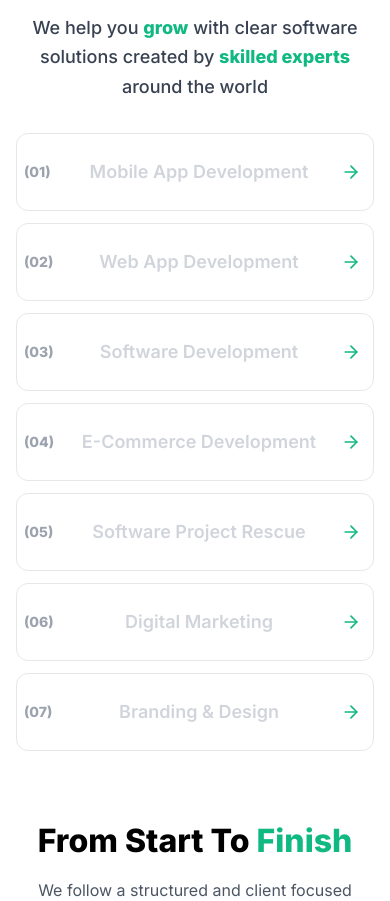
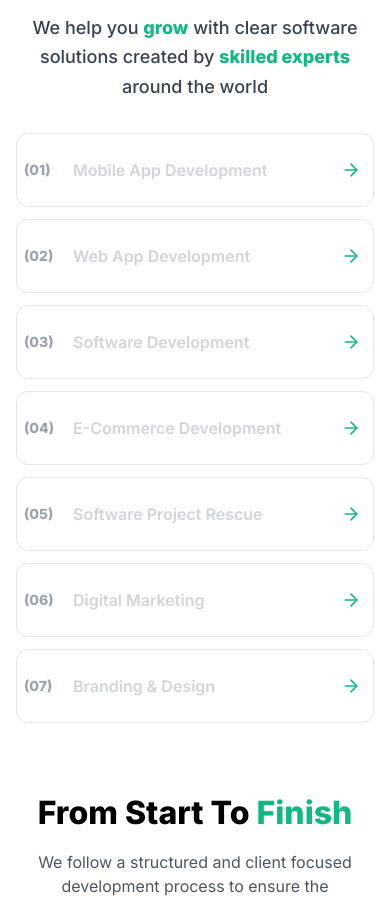
Before and after one commit to abeercodezyra-ops/FINAL-codezyra-frontend, a React (Vite) app: page / in a window 390 px wide. Shown: the part 1280-2181 px from the top of the page. Built offline with nearby package versions, Linux system fonts and the light colour scheme.

Commit message:
MOBILE FIX: Properly aligned service titles to LEFT on mobile to prevent number overlap - Changed from center to left alignment with proper spacing for (01), (02), (03) numbers

```diff
--- a/src/components/Services.jsx
+++ b/src/components/Services.jsx
@@ -231,11 +231,11 @@ const Services = () => {
                                 )}
 
                                 {/* Service Header */}
-                                <div className={`py-6 sm:py-8 md:py-10 pl-12 pr-12 sm:px-8 md:px-16 lg:px-20 xl:px-[120px] flex items-center justify-center transition-all duration-400 relative rounded-xl sm:rounded-2xl ${isHovered || isExpanded
+                                <div className={`py-6 sm:py-8 md:py-10 pl-14 pr-10 sm:px-8 md:px-16 lg:px-20 xl:px-[120px] flex items-center justify-start sm:justify-center transition-all duration-400 relative rounded-xl sm:rounded-2xl ${isHovered || isExpanded
                                     ? 'bg-black border-black'
                                     : 'bg-transparent border border-gray-200'
                                     }`}>
-                                    <h3 className={`text-lg sm:text-xl md:text-2xl lg:text-[2.8rem] font-semibold m-0 transition-colors duration-400 text-center relative z-[4] ml-2 sm:ml-8 md:ml-12 lg:ml-16 xl:ml-[180px] ${isHovered || isExpanded ? 'text-white' : 'text-gray-300'
+                                    <h3 className={`text-base sm:text-xl md:text-2xl lg:text-[2.8rem] font-semibold m-0 transition-colors duration-400 text-left sm:text-center relative z-[4] ml-0 sm:ml-8 md:ml-12 lg:ml-16 xl:ml-[180px] ${isHovered || isExpanded ? 'text-white' : 'text-gray-300'
                                         }`}>
                                         {service.title}
                                     </h3>
```
